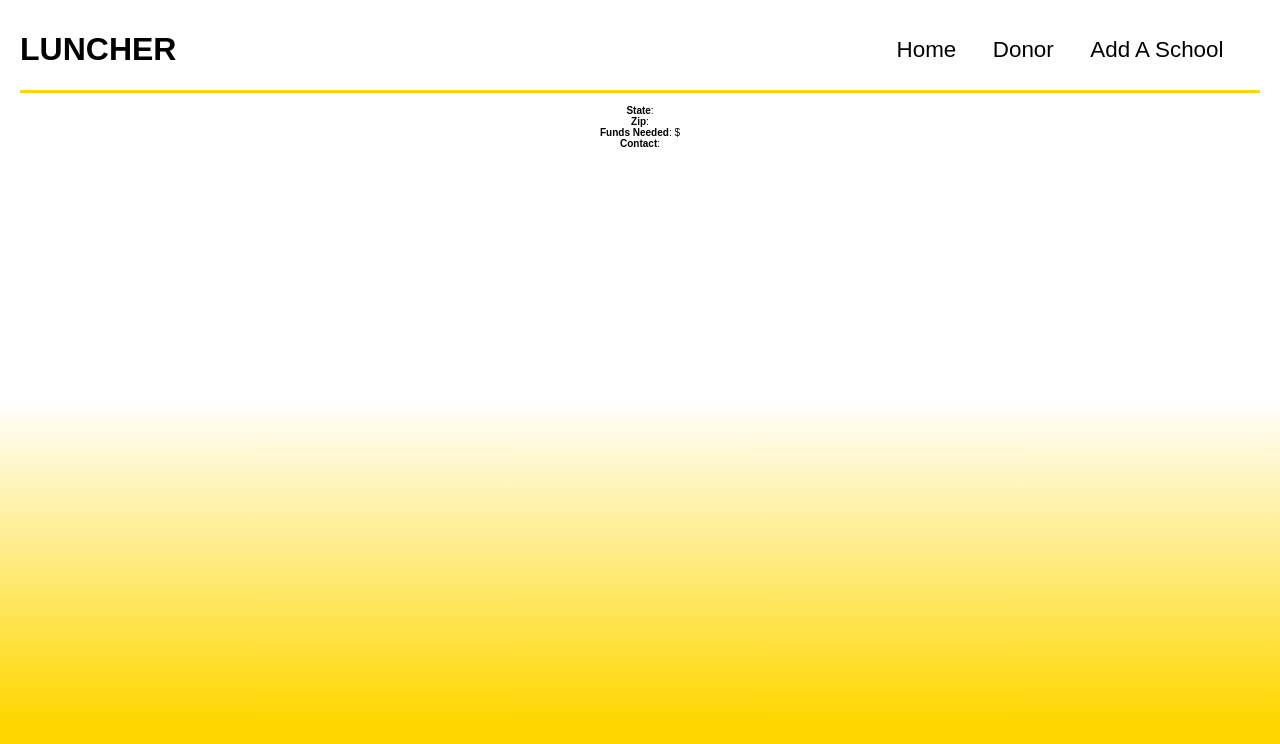
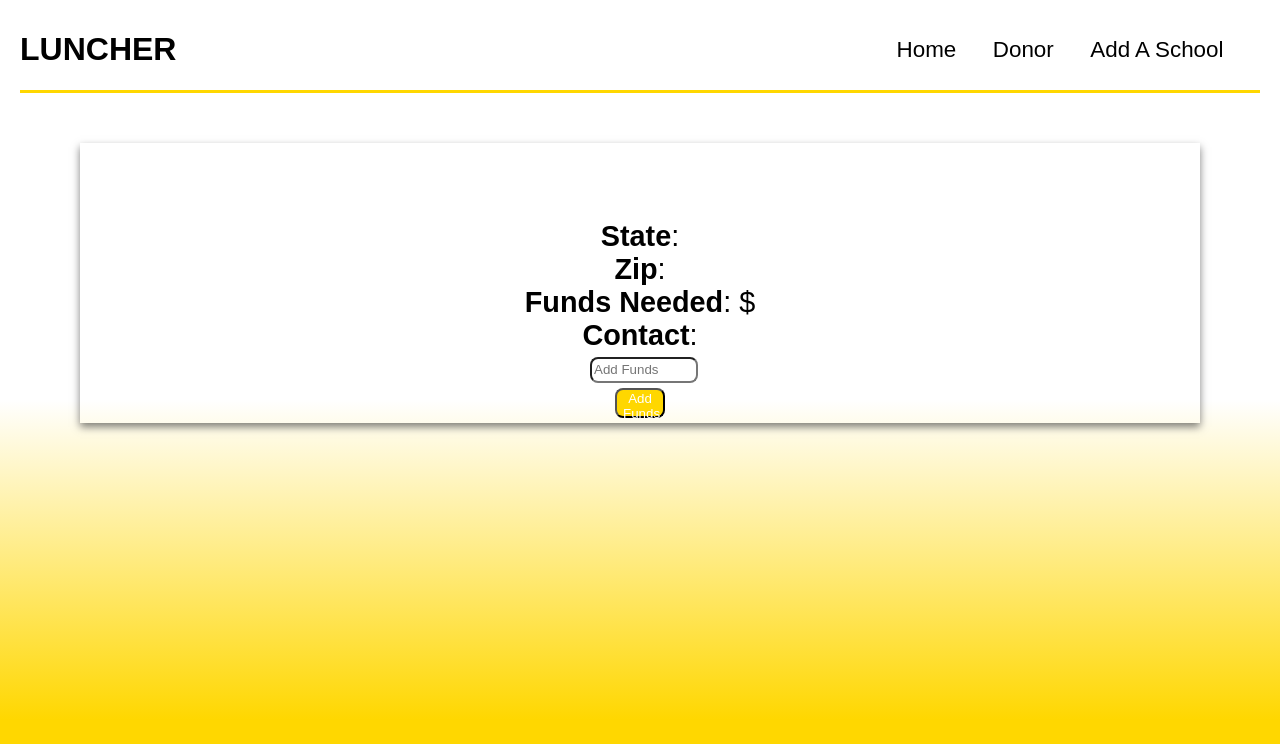
Before and after one commit to luncher-bw-pt/Luncher-frontend, a React (Create React App) app in the folder luncher/: page /school/1 in a window 1280 px wide. Shown: the top 744 px of the page. Built offline with nearby package versions, Linux system fonts and the light colour scheme; no server answers.

Commit message:
pretty much mvp

```diff
--- a/luncher/src/App.css
+++ b/luncher/src/App.css
@@ -261,3 +261,55 @@ button:hover {
   margin: 5px 0;
   border-radius: 8px;
 }
+
+
+/* ---------------------SINGLE SCHOOL FORM--------------------*/
+.card-wrapper {
+  display: flex;
+  justify-content: center;
+  flex-direction: column;
+  font-size: 1.8rem;
+  margin: 50px 80px 0 80px;
+  box-shadow: 0 4px 8px 0 rgba(0,0,0,0.5);
+  transition: 0.3s;
+  height: 35vh;
+}
+
+.card-wrapper:hover {
+  box-shadow: 0 8px 16px 0 rgba(0,0,0,0.9);
+}
+
+
+.card-wrapper form {
+  max-width: 300px;
+  width: 100px;
+  margin: 0 auto;
+}
+
+.card-wrapper form input {
+  height: 20px;
+  width: 100px;
+}
+
+.card-wrapper form button {
+  width: 50px;
+  margin: 0 auto;
+}
+
+/* .card-wrapper h2 {
+  border-bottom: 3px solid red;
+  margin: 0 20px;
+} */
+
+.clickable-school-grid {
+  display: flex;
+  flex-direction: row;
+  margin: 0 140px;
+}
+
+.clickable-school-grid button {
+  right: 20px;
+  background-color: red;
+  height: 20px;
+
+}
--- a/luncher/src/actions/LoginActions.js
+++ b/luncher/src/actions/LoginActions.js
@@ -12,12 +12,12 @@ export const loginSuccess = (user) => dispatch =>{
     dispatch({type: LOGIN_FETCHING})
 
     return axios.post(
-        `https://luncher-backend.herokuapp.com/api/login`, user
+        `https://luncher-backend.herokuapp.com/api/login`, user,
+        {headers: {Authorization:localStorage.getItem('token')}}
     )
         .then(res =>{
-            console.log(res
-            )
-            localStorage.setItem('token', res.data.payload)
+            console.log(2333, res)
+            localStorage.setItem('token', res.data.token)
             dispatch({
                 type:LOGIN_SUCCESS,
                 payload: res.data.payload,
@@ -42,7 +42,7 @@ export const getAdmin = () => dispatch => {
 
     axios.get(
         `https://luncher-backend.herokuapp.com/api/admin`,
-        {headers: {authorization:localStorage.getItem('token')}}
+        {headers: {Authorization:localStorage.getItem('token')}}
     )
         .then(res =>{
                 console.log('res')
--- a/luncher/src/components/AddSchool.js
+++ b/luncher/src/components/AddSchool.js
@@ -14,7 +14,7 @@ class AddSchool extends Component {
 
   fetchSchool = () => {
     axios.get('https://luncher-backend.herokuapp.com/api/school')
-        .then(res => this.setState({ smurfs: res.data }))
+        .then(res => {console.log(res); this.setState({ school: res.data })})
         .catch(err => console.log(err));
   }
 
@@ -23,10 +23,12 @@ class AddSchool extends Component {
       const {schoolName, state, zip, fundsNeeded} = this.state;
 
       axios.post('https://luncher-backend.herokuapp.com/api/admin/school ',
-                   {schoolName, state, zip, fundsNeeded })
+                   {schoolName, state, zip, fundsNeeded }, {
+                    headers: { Authorization: localStorage.getItem("token") }
+                  })
           .then(res => {
-              this.props.fetchSchool();
-              // this.props.history.push('/');
+              this.fetchSchool();
+              window.location.reload();
           })
           .catch(err => console.log(err));
 
@@ -64,7 +66,7 @@ class AddSchool extends Component {
           <input
             onChange={this.handleInputChange}
             placeholder="zip"
-            value={this.state.sip}
+            value={this.state.zip}
             name="zip"
             type="number"
           />
@@ -77,7 +79,6 @@ class AddSchool extends Component {
           />
           </form>
           <button type="submit" onClick={this.addSchool}>Add School</button>
-            <button type="submit">Delete Funds</button>
 
       </div>
     );
--- a/luncher/src/components/Login.js
+++ b/luncher/src/components/Login.js
@@ -12,24 +12,6 @@ class Login extends Component {
         }
     };
 
-    // loginHandler = e => {
-    //     e.preventDefault()
-
-    //     let user = {username: this.state.username,
-    //                 password: this.state.password
-    //             }
-
-    //     axios
-    //         .post('https://luncher-backend.herokuapp.com/api/login', user)
-    //         .then(res => {
-    //             localStorage.setItem('token', (res.data.token));
-    //             const route = this.props.location.state.from || '/';
-    //             // only fires if login call is successful
-    //             this.props.history.push(route)
-    //         })
-    //         .catch(err => console.error('login error:', err))
-    // }
-
     handleChange = (e) =>{
         e.preventDefault();
         this.setState({
@@ -39,11 +21,6 @@ class Login extends Component {
             }
         });
     }
-
-    // changeHandler = e => {
-    //     const {name, value} = e.target;
-    //     this.setState({[name]: value});
-    // }
 
     handleSubmit = (e) =>{
         e.preventDefault();
@@ -65,12 +42,14 @@ class Login extends Component {
                         name="email"
                         placeholder="Email"
                         type="text"
+                        value={this.state.creds.email}
                         onChange={this.handleChange}
                     />
                     <input
                         name="password"
                         placeholder="Password"
                         type="password"
+                        value={this.state.creds.password}
                         onChange={this.handleChange}
                     />
                     <div className="login-form-button">
--- a/luncher/src/components/SchoolGrid.js
+++ b/luncher/src/components/SchoolGrid.js
@@ -28,6 +28,7 @@ class SchoolGrid extends React.Component {
                     </tr>
 
                     {this.props.schools.map((school, id) => (
+                        <div>
                         <tr className='.mainTable'>
                             <td className="schoolName">{school.schoolName}</td>
                             <td className="schoolState">{school.state}</td>
@@ -35,8 +36,11 @@ class SchoolGrid extends React.Component {
                             <td className="schoolFunds">{school.fundsNeeded}</td>
                             <td className="schoolEmail">{school.contact}</td>
                         </tr>
+
+                        </div>
                     ))}
                 </table>
+
             </div>
         )
     }
--- a/luncher/src/components/SingleSchool.js
+++ b/luncher/src/components/SingleSchool.js
@@ -9,7 +9,7 @@ import { dispSchoolGrid } from '../actions';
 class SingleSchool extends React.Component {
         state = {
             school: '',
-            Donated: ''
+            Donor: ''
         }
 
 
@@ -31,6 +31,18 @@ class SingleSchool extends React.Component {
         }
 
 
+
+        handleChange = (e) =>{
+            e.preventDefault();
+            this.setState({
+                creds:{
+                    ...this.state.creds,
+                    [e.target.name] : e.target.value
+                }
+            });
+        }
+
+
     render() {
         const { schoolName, state, zip, fundsNeeded, contact } = this.state.school;
         return (
@@ -47,6 +59,17 @@ class SingleSchool extends React.Component {
                 </div>
                 <div className="school-contact">
                 <strong>Contact</strong>: <em>{contact}</em>
+                </div>
+                <div>
+                    <form onSubmit={this.fetchSchool}>
+                        <input
+                            name="neededFunds"
+                            placeholder="Add Funds"
+                            type="number"
+                            onChange={this.handleChange}
+                        />
+                        <button>Add Funds</button>
+                    </form>
                 </div>
 
             </div>
--- a/luncher/src/components/admin/AdminToSchool.js
+++ b/luncher/src/components/admin/AdminToSchool.js
@@ -6,9 +6,10 @@ import { connect } from 'react-redux';
 import { dispSchoolGrid } from '../../actions';
 import '../SchoolGrid.css';
 import AddSchool from '../AddSchool';
+import axios from 'axios';
 
 
-class Donor extends React.Component {
+class AdminToSchool extends React.Component {
     state = {
         schools: [],
         error: null
@@ -18,6 +19,28 @@ class Donor extends React.Component {
         this.props.dispSchoolGrid();
         console.log(this.props.schools);
     }
+
+    // eraseSchool = event => {
+    //     event.preventDefault();
+    //       const {schoolName, state, zip, fundsNeeded} = this.state;
+
+    deleteSchool = adminId => {
+
+            //console.log(schoolId);
+            axios
+                .delete(`https://luncher-backend.herokuapp.com/api/admin/school/${adminId}`,
+                {headers: {Authorization:localStorage.getItem('token')}})
+                .then(res => {
+                    this.setState({
+                        schools: res.data
+                    })
+                //     dispatch({ type: DELETE_SCHOOL, payload: res.data })
+                })
+                .catch(err => {
+                    // dispatch({ type: FAILURE, payload: err })
+                })
+        }
+
 
     render() {
         return (
@@ -36,7 +59,7 @@ class Donor extends React.Component {
                 </ul>
 
                 {this.props.schools.map((school, id) => (
-
+                    <div className="clickable-school-grid" key={id}>
                     <ul className='list-main'>
                         <Link to={`/school/${school.id}`} component={SingleSchool}>
                             <li className="schoolName">{school.schoolName}</li>
@@ -46,7 +69,8 @@ class Donor extends React.Component {
                         <li className="schoolFunds">{school.fundsNeeded}</li>
                         <li className="schoolEmail">{school.contact}</li>
                     </ul>
-
+                    <button onClick={() => this.deleteSchool()}>Delete</button>
+                    </div>
                 ))}
 
             </div>
@@ -64,6 +88,7 @@ const mapStateToProps = state => {
 export default connect(
     mapStateToProps,
     {
-        dispSchoolGrid
+        dispSchoolGrid,
+        // deleteSchool
     }
-)(Donor);
+)(AdminToSchool);
--- a/luncher/src/components/donor/Donor.js
+++ b/luncher/src/components/donor/Donor.js
@@ -29,12 +29,12 @@ class Donor extends React.Component {
 
                     {this.props.schools.map((school, id) => (
                         <tr className='.mainTable'>
-                            <td className="schoolName">{school.schoolName}</td>
+                            <td className="schoolName">{school.schoolName} </td>
                             <td className="schoolState">{school.state}</td>
                             <td className="schoolZIP">{school.zip}</td>
                             <td className="schoolFunds">{school.fundsNeeded}</td>
                             <td className="schoolEmail">{school.contact}</td>
-                            {/* <div>key={school.id}</div> */}
+                            key={id}
                         </tr>
                     ))}
                 </table>
```
Also changed, not shown: luncher/src/actions/index.js (+16 -0 lines), luncher/src/reducers/index.js (+7 -0 lines).
